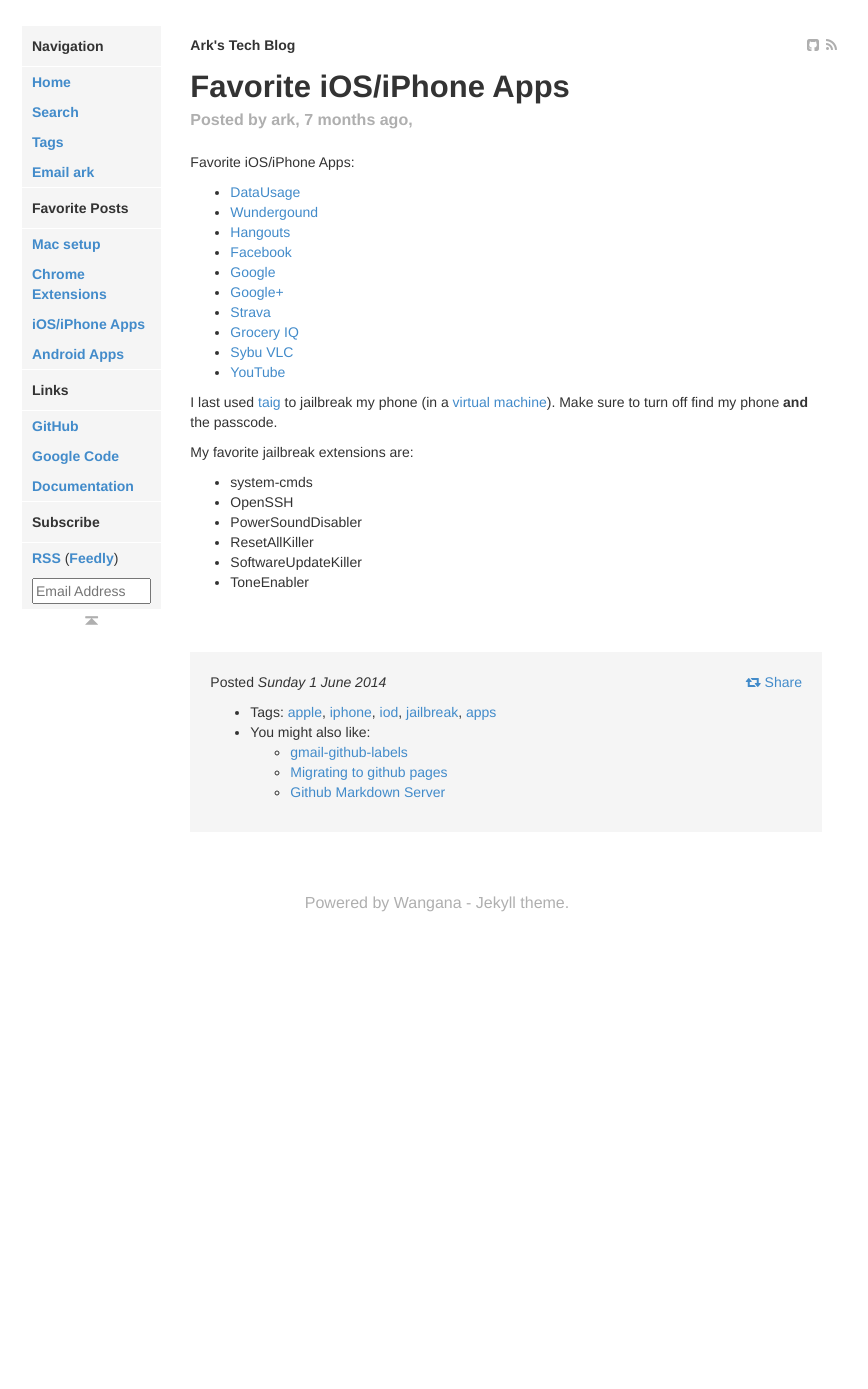
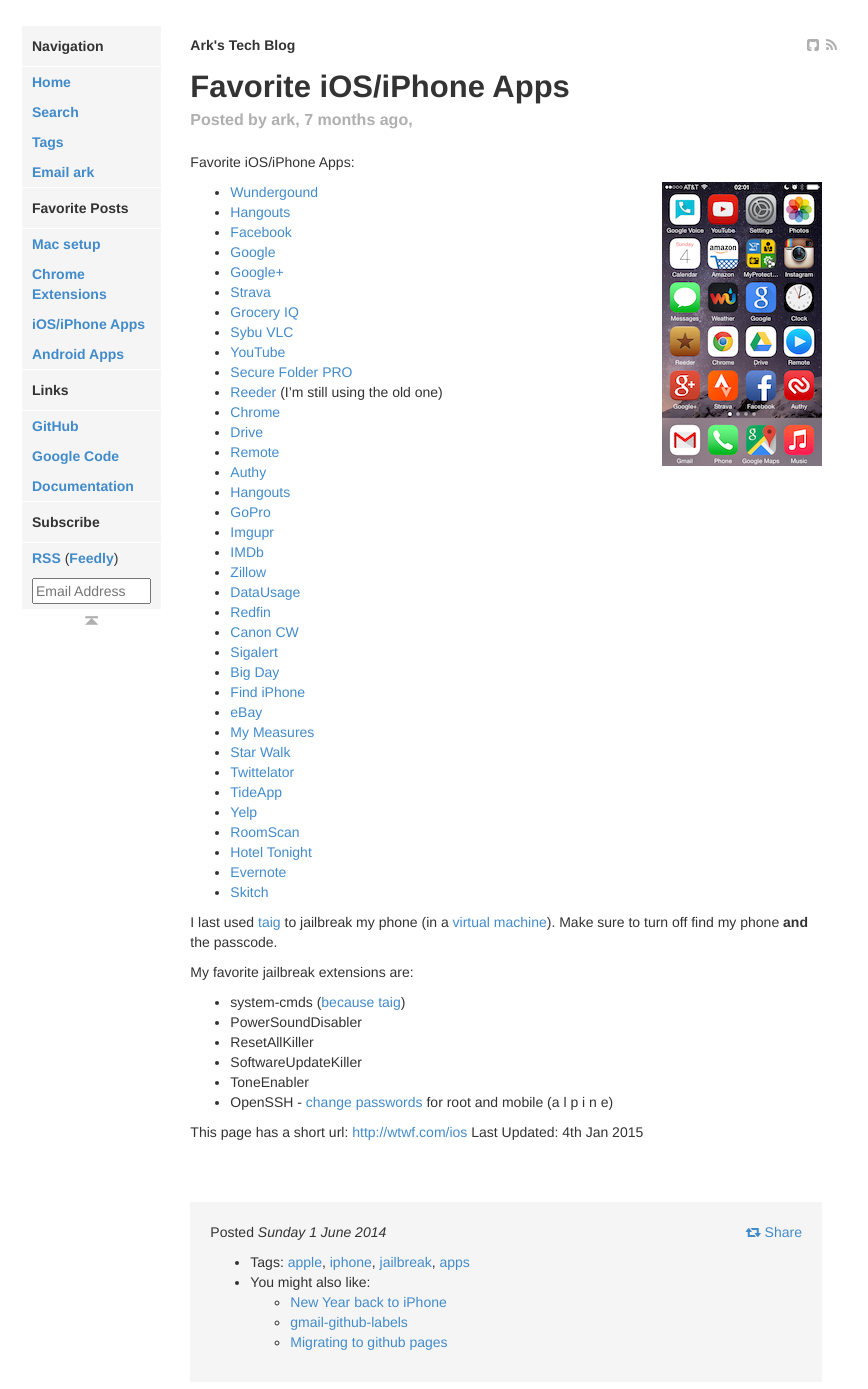
Before and after one commit to arkarkark/arkarkark.github.io, a Jekyll site: the page built from _posts/2014-06-01-ios-apps.md, in a window 1280 px wide and 1400 px high. Shown: the top 1389 px of the window, without its empty margins (203-1071 px from the left). Built offline with Jekyll 4.4.1, drawn with Linux system fonts in a browser that asks for light colours; some web fonts are replaced; Markdown is read by kramdown in place of the engine named in the settings.

Commit message:
floating right images, back to iphone, ios apps update

```diff
--- a/_posts/2014-06-01-ios-apps.md
+++ b/_posts/2014-06-01-ios-apps.md
@@ -7,31 +7,63 @@
 tags:
 - apple
 - iphone
-- iod
+- ios
 - jailbreak
 - apps
 ---
 
 Favorite iOS/iPhone Apps:
 
-*   [DataUsage](https://itunes.apple.com/us/app/data-usage/id386950560)
-*   [Wundergound](https://itunes.apple.com/us/app/weather-underground-radar/id486154808)
-*   [Hangouts](https://itunes.apple.com/us/app/hangouts/id643496868)
-*   [Facebook](https://itunes.apple.com/us/app/facebook/id284882215)
-*   [Google](https://itunes.apple.com/us/app/google-search/id284815942)
-*   [Google+](https://itunes.apple.com/us/app/google+/id447119634)
-*   [Strava](https://itunes.apple.com/us/app/strava-running-cycling-gps/id426826309)
-*   [Grocery IQ](https://itunes.apple.com/us/app/grocery-iq/id290591617)
-*   [Sybu VLC](https://itunes.apple.com/us/app/sybu-remote-control-for-vlc/id418058537)
-*   [YouTube](https://itunes.apple.com/us/app/youtube/id544007664)
+![iPhoneHome right](/assets/images/iPhoneHome.png)
+
+* [Wundergound](https://itunes.apple.com/us/app/weather-underground-radar/id486154808)
+* [Hangouts](https://itunes.apple.com/us/app/hangouts/id643496868)
+* [Facebook](https://itunes.apple.com/us/app/facebook/id284882215)
+* [Google](https://itunes.apple.com/us/app/google-search/id284815942)
+* [Google+](https://itunes.apple.com/us/app/google+/id447119634)
+* [Strava](https://itunes.apple.com/us/app/strava-running-cycling-gps/id426826309)
+* [Grocery IQ](https://itunes.apple.com/us/app/grocery-iq/id290591617)
+* [Sybu VLC](https://itunes.apple.com/us/app/sybu-remote-control-for-vlc/id418058537)
+* [YouTube](https://itunes.apple.com/us/app/youtube/id544007664)
+* [Secure Folder PRO](https://itunes.apple.com/us/app/secure-folder-pro/id493537578)
+* [Reeder](http://reederapp.com/ios/) (I'm still using the old one)
+* [Chrome](https://itunes.apple.com/us/app/chrome-web-browser-by-google/id535886823)
+* [Drive](https://itunes.apple.com/us/app/google-drive-free-online-storage/id507874739)
+* [Remote](https://itunes.apple.com/us/app/remote/id284417350)
+* [Authy](https://itunes.apple.com/us/app/authy/id494168017)
+* [Hangouts](https://itunes.apple.com/us/app/hangouts/id643496868)
+* [GoPro](https://itunes.apple.com/us/app/gopro-app/id561350520)
+* [Imgupr](https://itunes.apple.com/us/app/imgupr-photo-uploader-for/id498636755)
+* [IMDb](https://itunes.apple.com/us/app/imdb-movies-tv/id342792525)
+* [Zillow](https://itunes.apple.com/us/app/real-estate-by-zillow-homes/id310738695)
+* [DataUsage](https://itunes.apple.com/us/app/data-usage/id386950560)
+* [Redfin](https://itunes.apple.com/us/app/real-estate-by-redfin-search/id327962480)
+* [Canon CW](https://itunes.apple.com/us/app/canon-camerawindow/id501009725)
+* [Sigalert](https://itunes.apple.com/us/app/sigalert.com-live-traffic/id424889327)
+* [Big Day](https://itunes.apple.com/us/app/big-day-event-countdown/id295759189)
+* [Find iPhone](https://itunes.apple.com/us/app/find-my-iphone/id376101648)
+* [eBay](https://itunes.apple.com/us/app/ebay/id282614216)
+* [My Measures](https://itunes.apple.com/us/app/my-measures-dimensions-pro/id450797313)
+* [Star Walk](https://itunes.apple.com/us/app/star-walk-5-stars-astronomy/id295430577)
+* [Twittelator](https://itunes.apple.com/us/app/twittelator-free-for-twitter/id284698706)
+* [TideApp](https://itunes.apple.com/us/app/tideapp/id288399415)
+* [Yelp](https://itunes.apple.com/us/app/yelp/id284910350)
+* [RoomScan](https://itunes.apple.com/us/app/roomscan-app-that-draws-floor/id571436618)
+* [Hotel Tonight](https://itunes.apple.com/us/app/hotel-tonight/id407690035)
+* [Evernote](https://itunes.apple.com/us/app/evernote/id281796108)
+* [Skitch](https://itunes.apple.com/us/app/skitch-snap.-mark-up.-send./id490505997)
+
 
 I last used [taig](http://www.taig.com/en/tutorial.html) to jailbreak my phone (in a [virtual machine](http://www.idownloadblog.com/2014/12/05/how-to-jailbreak-ios-8-1-1-on-mac-os-x-using-a-virtual-machine/)). Make sure to turn off find my phone **and** the passcode.
 
 My favorite jailbreak extensions are:
 
-*   system-cmds
-*   OpenSSH
-*   PowerSoundDisabler
-*   ResetAllKiller
-*   SoftwareUpdateKiller
-*   ToneEnabler
+* system-cmds ([because taig](http://www.reddit.com/r/jailbreak/comments/2nxjxk/musclenerd_confirms_taig_is_safe/cmi7a9h))
+* PowerSoundDisabler
+* ResetAllKiller
+* SoftwareUpdateKiller
+* ToneEnabler
+* OpenSSH - [change passwords](http://cydia.saurik.com/password.html) for root and mobile (a l p i n e)
+
+This page has a short url: [http://wtwf.com/ios](http://wtwf.com/ios)
+Last Updated: 4th Jan 2015
--- a/assets/css/main.scss
+++ b/assets/css/main.scss
@@ -16,3 +16,7 @@
 @import "bootstrap.min";
 // fontawesome icons
 @import "font-awesome.min";
+
+img[alt*=right] {
+  float: right;
+}
```
Also changed, not shown: _posts/2011-05-24-mac-setup.md (+2 -1 lines), _posts/2015-01-01-new-year-back-to-iphone.md (added, +47 -0 lines), assets/images/iPhoneHome.png (added), assets/images/wangana_screenshot_index.png (deleted).
